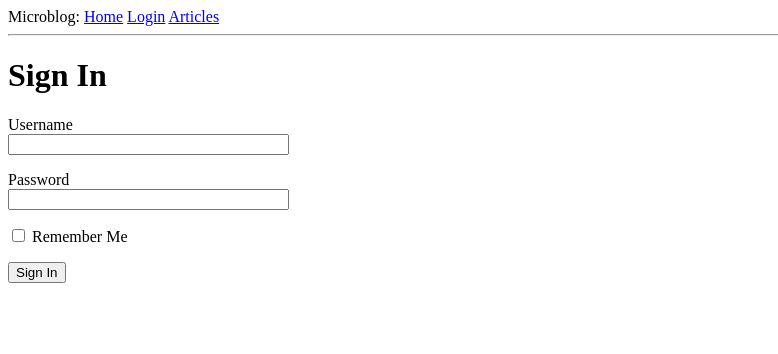
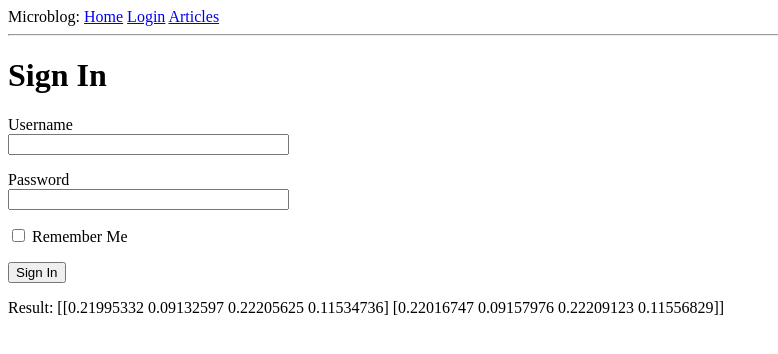
Before and after one commit to radimcm/microblog, a Flask app: page /login in a window 1280 px wide. Shown: the top 354 px of the page, without its empty margins (0-778 px from the left). Run offline with Flask 2, Linux system fonts and the light colour scheme.

Commit message:
testing result

```diff
--- a/app/routes.py
+++ b/app/routes.py
@@ -33,7 +33,7 @@ def articles():
 def login():
     form = LoginForm()
     str = calc()
-    return render_template('login.html', title='Sign In ' + str, form=form)
+    return render_template('login.html', title='Sign In', form=form, result = str)
 
 
 def onehot(label):
--- a/app/templates/login.html
+++ b/app/templates/login.html
@@ -15,4 +15,7 @@
         <p>{{ form.remember_me() }} {{ form.remember_me.label }}</p>
         <p>{{ form.submit() }}</p>
     </form>
+    <div>
+    Result: {{ result }}
+    </div>
 {% endblock %}
```
